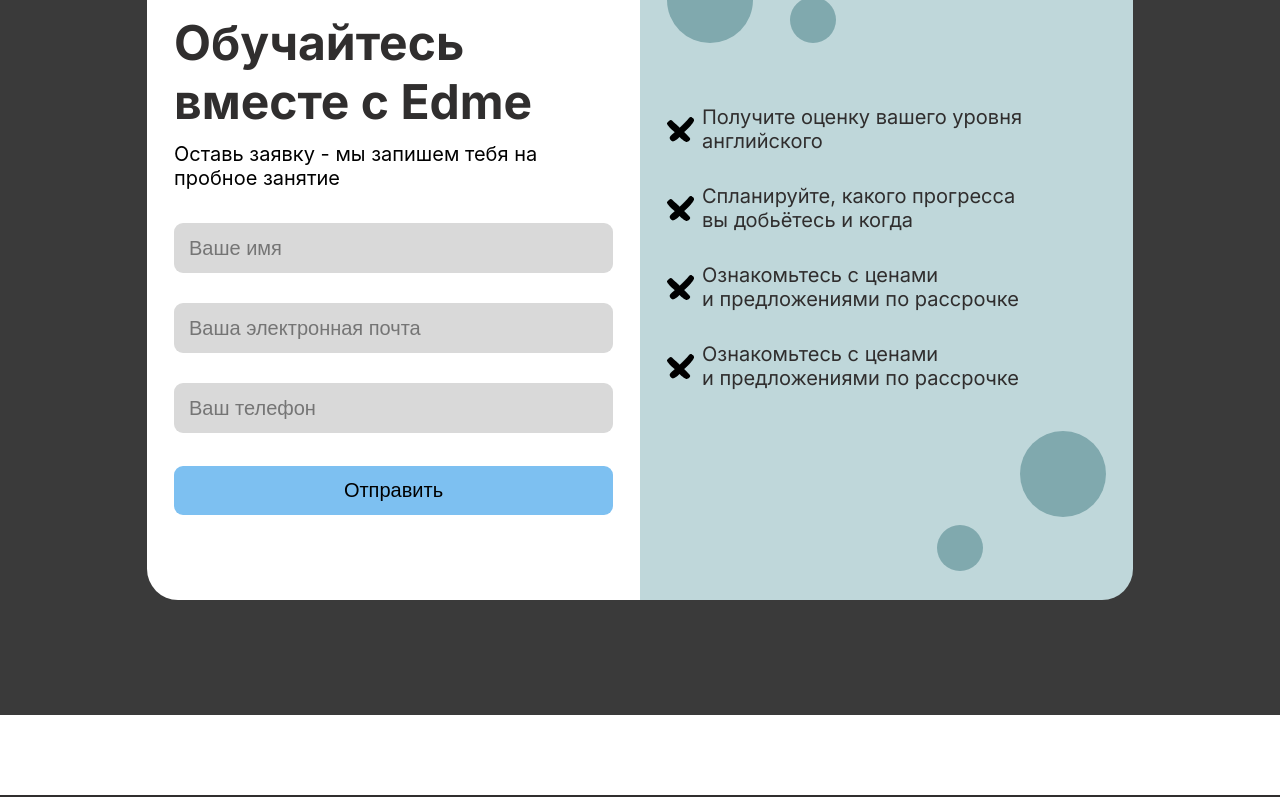
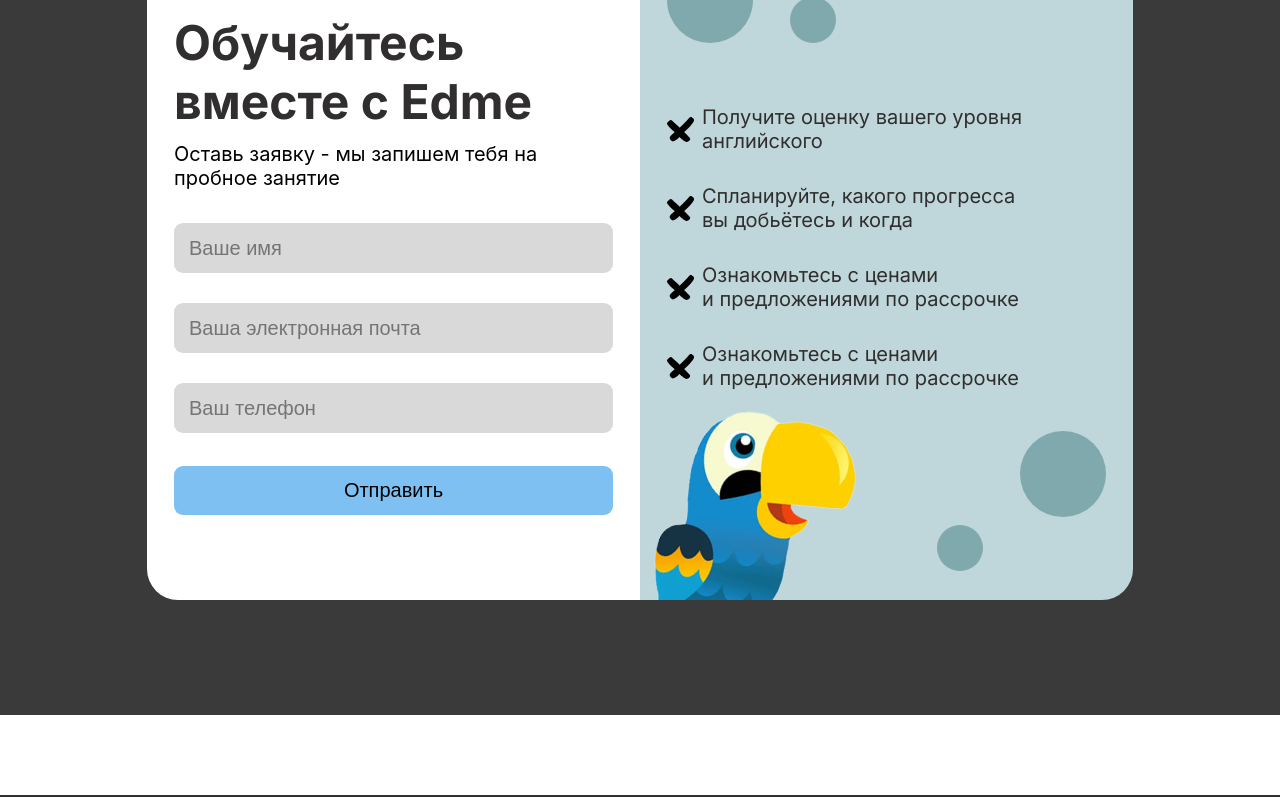
Before and after one commit to nikitazapekin/english-courses-app, a React (Create React App) app: page / in a window 1280 px wide. Shown: the part 2278-3075 px from the top of the page. Built offline with nearby package versions, Linux system fonts and the light colour scheme.

Commit message:
finish form

```diff
--- a/src/components/JoinTrial/JoinTrial.module.scss
+++ b/src/components/JoinTrial/JoinTrial.module.scss
@@ -28,10 +28,14 @@
         background-color: $blue;
         border-top-right-radius: 31px;
         border-bottom-right-radius: 31px;
-        padding: 29px 27px;
         height: 100%;
+        position: relative;
         overflow: hidden;
-        position: relative;
+        &__wrapper {
+            height: 100%;
+            padding: 29px 27px;
+
+        }
     }
 
     &__content {
@@ -101,7 +105,12 @@
         color: $black;
         font-family: "Inter", sans-serif;
     }
-
+&__image {
+    position: absolute;
+    left: 0;
+    bottom: 0;
+    transform: translateY(80px);
+}
     /*
 
     &__info {
--- a/src/components/JoinTrial/JoinTrial.tsx
+++ b/src/components/JoinTrial/JoinTrial.tsx
@@ -32,6 +32,9 @@
                 </div>
                 <div className={styles.join__info}>
 
+                    <div className={styles.join__info__wrapper}>
+                 {/*
+                    */}
 
                         <div className={styles.join__content}>
                             <div className={`${styles.join__decor}`}>
@@ -62,9 +65,18 @@
                             </div>
 
 
-
+                        </div>
+                    <img className={styles.join__image}
+                        src={Bird}
+                        alt="Bird"
+                    />
                     </div>
                 </div>
+                    {/*
+                */}
+
+
+
             </div>
         </div>
     );
```
Also changed, not shown: src/assets/SmallBird.png. Lines whose indentation alone changed are shown as unchanged.
